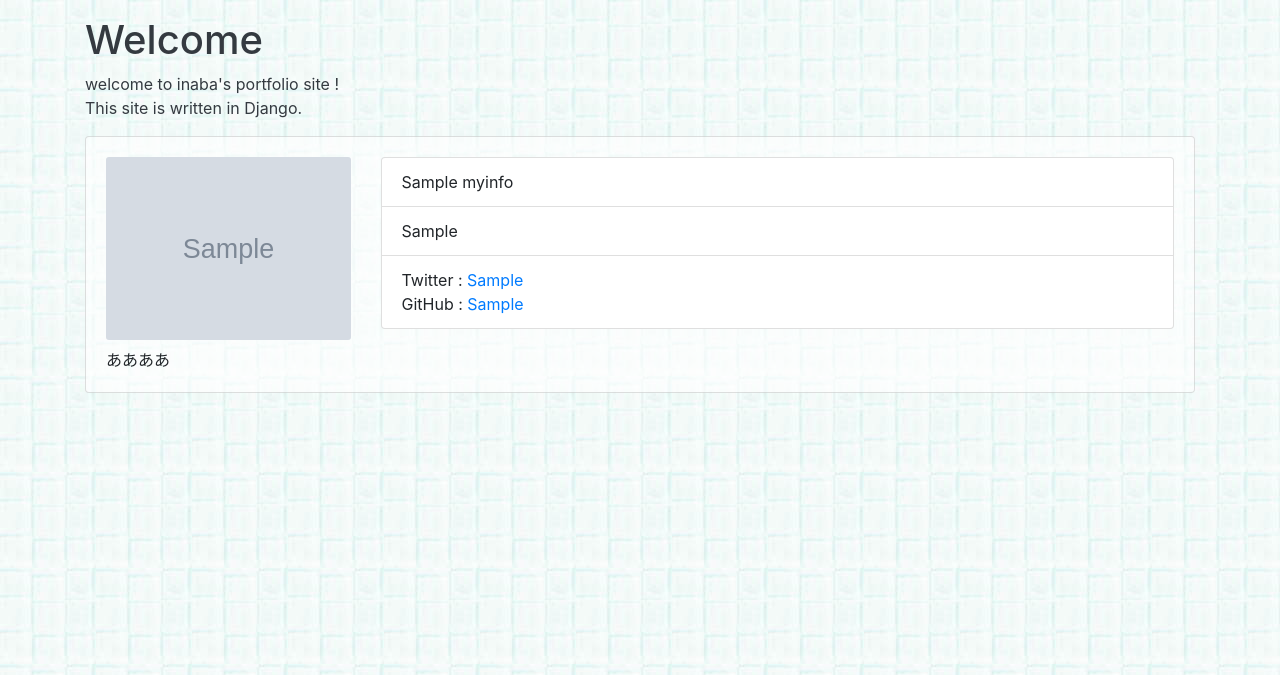
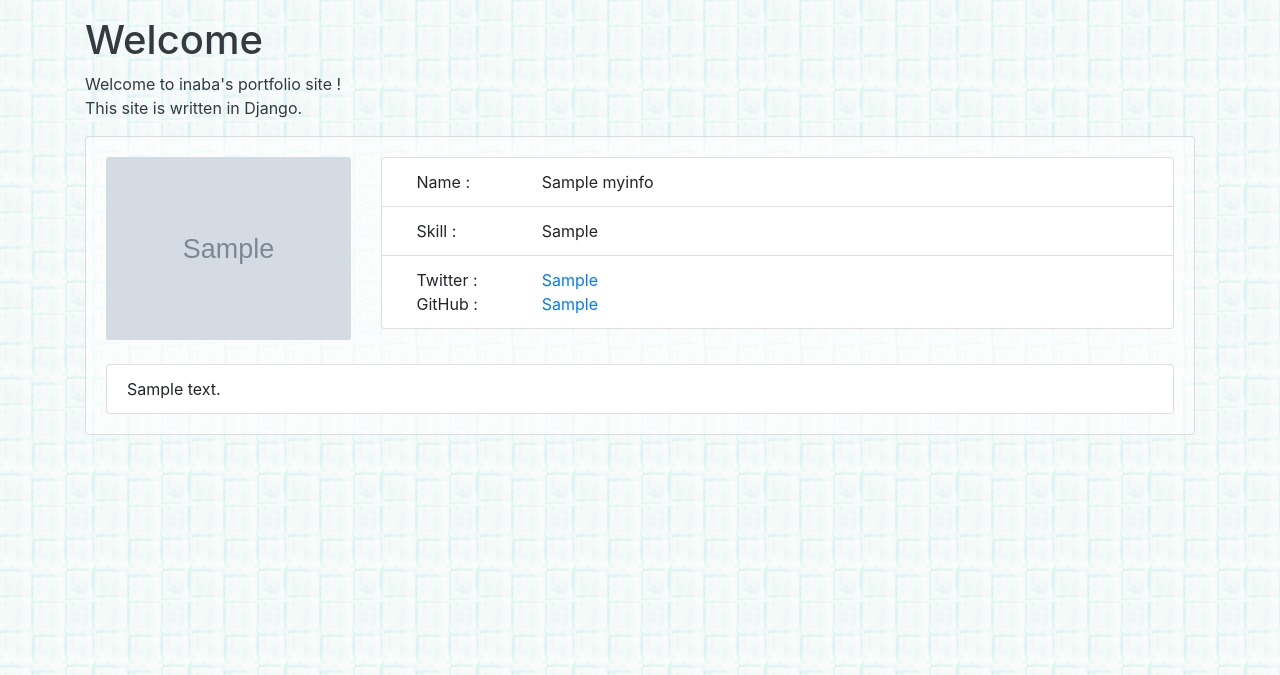
Before and after one commit to inainaba/mysite, a Django app: page / in a window 1280 px wide. Shown: the part 56-731 px from the top of the page. Run offline with Django 3.2, Linux system fonts and the light colour scheme; tables that the repository leaves empty hold one stand-in row (values such as "Sample post"); grey boxes marked "Sample" are stand-in pictures; some libraries are stand-ins or nearby versions.

Commit message:
infoのレイアウト変更

```diff
--- a/mysite/homepage/templates/homepage/base.html
+++ b/mysite/homepage/templates/homepage/base.html
@@ -53,7 +53,7 @@
 
         <!--ナビゲーション-->
         <div class="collapse navbar-collapse" id="navbarSupportedContent">
-          <ul class="navbar-nav mr-auto ">
+          <ul class="navbar-nav">
             <li>
                 <a class="nav-item nav-link " href="{% url 'homepage:myblog' %}">blog</a>
             </li>
--- a/mysite/homepage/templates/homepage/top.html
+++ b/mysite/homepage/templates/homepage/top.html
@@ -4,7 +4,7 @@
 
 <h1 class="text-dark">Welcome</h1>
 <p class="text-dark">
-    welcome to inaba's portfolio site !<br>
+    Welcome to inaba's portfolio site !<br>
     This site is written in Django.
 </p>
 <div container>
@@ -18,17 +18,42 @@
                         </div>
                         <div class="col-md-9">
                             <ul class="list-group" >
-                                <li class="list-group-item">{{ myinfo.name }}
-                                <li class="list-group-item">{{ myinfo.selling_point }}</li>
-                                <li class="list-group-item">Twitter : <a href="{{ myinfo.twitter }}">{{ myinfo.twitter }}</a><br>
-                                GitHub : <a href="{{ myinfo.github }}">{{ myinfo.github }}</a></li>
+                                <li class="list-group-item">
+                                    <div class="container">
+                                        <div class="row">
+                                            <div class="col-md-2">Name : </div>
+                                            <div class="col-md-10">{{ myinfo.name }}</div>
+                                        </div>
+                                    </div>
+                                <li class="list-group-item">
+                                    <div class="container">
+                                        <div class="row">
+                                            <div class="col-md-2">Skill : </div>
+                                            <div class="col-md-10">{{ myinfo.selling_point }}</div>
+                                        </div>
+                                    </div>
+                                <li class="list-group-item">
+                                    <div class="container">
+                                        <div class="row">
+                                            <div class="col-md-2">Twitter : </div>
+                                            <div class="col-md-10"><a href="{{ myinfo.twitter }}">{{ myinfo.twitter }}</a></div>
+                                        </div>
+                                        <div class="row">
+                                            <div class="col-md-2">GitHub : </div>
+                                            <div class="col-md-10"><a href="{{ myinfo.github }}">{{ myinfo.github }}</a></div>
+                                        </div>
+                                    </div>
                             </ul>
 
                         </div>
                     </div>
                     <div class="row">
                         <div class="col-md-12">
-                            <p class="card-text">ああああ</p>
+                            <ul class="list-group mt-3">
+                                <li class="list-group-item">
+                                    <p class="card-text ">{{ myinfo.detail}}</p>
+                                </li>
+                            </ul>
                         </div>
                     </div>
                 </div>
```
